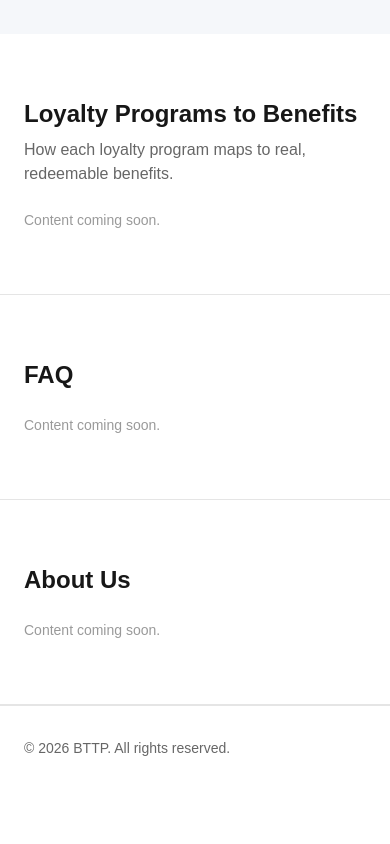
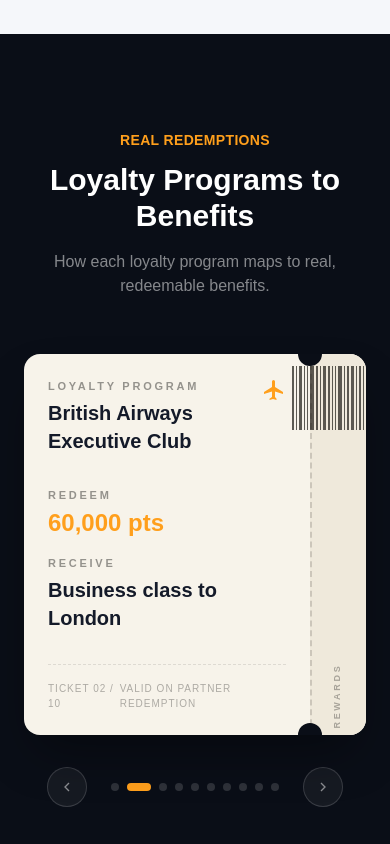
Before and after one commit to Ayush-Patel-56/BTTP-website, a Next.js app: page / in a window 390 px wide. Shown: the part 8140-8984 px from the top of the page. Before the commit the page ends 8930 px from the top, so only its background shows below. Built offline with nearby package versions, Linux system fonts and the light colour scheme.

Commit message:
feat: build boarding-pass carousel for loyalty programs to benefits section

```diff
--- a/src/app/globals.css
+++ b/src/app/globals.css
@@ -14,6 +14,7 @@
   --font-mono: var(--font-geist-mono);
   --animate-marquee-left: marquee-left 40s linear infinite;
   --animate-marquee-right: marquee-right 40s linear infinite;
+  --animate-ticket-in: ticket-in 0.5s cubic-bezier(0.16, 1, 0.3, 1) both;
 }
 
 @keyframes marquee-left {
@@ -34,10 +35,25 @@
   }
 }
 
+@keyframes ticket-in {
+  from {
+    opacity: 0;
+    transform: translateY(10px) scale(0.98);
+  }
+  to {
+    opacity: 1;
+    transform: translateY(0) scale(1);
+  }
+}
+
 @media (prefers-reduced-motion: reduce) {
   .animate-marquee-left,
   .animate-marquee-right {
     animation-play-state: paused;
+  }
+
+  .animate-ticket-in {
+    animation: none;
   }
 }
 
--- a/src/components/home/LoyaltyBenefits.tsx
+++ b/src/components/home/LoyaltyBenefits.tsx
@@ -1,10 +1,187 @@
-import SectionPlaceholder from "./SectionPlaceholder";
+"use client";
+
+import { useEffect, useRef, useState } from "react";
+
+interface Redemption {
+  program: string;
+  points: number;
+  benefit: string;
+}
+
+const redemptions: Redemption[] = [
+  { program: "Air India Maharaja", points: 40000, benefit: "Economy return to Dubai" },
+  { program: "British Airways Executive Club", points: 60000, benefit: "Business class to London" },
+  { program: "Marriott Bonvoy", points: 85000, benefit: "3 nights, Maldives overwater villa" },
+  { program: "Hilton Honors", points: 95000, benefit: "4 nights, Bali beach resort" },
+  { program: "Emirates Skywards", points: 65000, benefit: "Business class to Dubai" },
+  { program: "Singapore Airlines KrisFlyer", points: 55000, benefit: "Premium economy to Singapore" },
+  { program: "IHG One Rewards", points: 70000, benefit: "3 nights, Bangkok city hotel" },
+  { program: "Qatar Airways Privilege Club", points: 75000, benefit: "Business class to Doha" },
+  { program: "ALL – Accor Live Limitless", points: 50000, benefit: "2 nights, Paris luxury suite" },
+  { program: "United MileagePlus", points: 45000, benefit: "Economy return to New York" },
+];
+
+const AUTOPLAY_MS = 4200;
+
+function PlaneIcon({ className }: { className?: string }) {
+  return (
+    <svg viewBox="0 0 24 24" fill="currentColor" className={className}>
+      <path d="M21 16v-2l-8-5V3.5a1.5 1.5 0 0 0-3 0V9l-8 5v2l8-2.5V19l-2.5 1.8V22l3.5-1 3.5 1v-1.2L13 19v-5.5l8 2.5z" />
+    </svg>
+  );
+}
+
+function ArrowButton({
+  direction,
+  onClick,
+}: {
+  direction: "left" | "right";
+  onClick: () => void;
+}) {
+  return (
+    <button
+      type="button"
+      onClick={onClick}
+      aria-label={direction === "left" ? "Previous redemption" : "Next redemption"}
+      className="flex h-10 w-10 shrink-0 items-center justify-center rounded-full border border-white/15 bg-white/5 text-white/50 transition hover:border-white/30 hover:text-white"
+    >
+      <svg viewBox="0 0 24 24" fill="none" stroke="currentColor" strokeWidth={2} className="h-4 w-4">
+        {direction === "left" ? <path d="M15 18l-6-6 6-6" /> : <path d="M9 18l6-6-6-6" />}
+      </svg>
+    </button>
+  );
+}
+
+function Barcode() {
+  const bars = [2, 1, 3, 1, 1, 4, 2, 1, 3, 2, 1, 1, 4, 1, 2, 3, 1, 2, 1, 4, 2, 1, 3, 1];
+  return (
+    <div className="flex h-16 items-stretch gap-[2px] sm:h-20">
+      {bars.map((width, index) => (
+        <span key={index} className="bg-[#1c1a15]/70" style={{ width: `${width}px` }} />
+      ))}
+    </div>
+  );
+}
+
+function TicketCard({ entry, index }: { entry: Redemption; index: number }) {
+  return (
+    <div className="flex overflow-hidden rounded-2xl bg-[#f7f3ea] shadow-2xl shadow-black/40">
+      <div className="flex flex-1 flex-col justify-between p-6 sm:p-10">
+        <div className="flex items-start justify-between gap-4">
+          <div>
+            <p className="text-[11px] font-semibold tracking-[0.25em] text-black/40 uppercase">
+              Loyalty Program
+            </p>
+            <p className="mt-1 text-xl font-bold text-[#141a29] sm:text-2xl">{entry.program}</p>
+          </div>
+          <PlaneIcon className="h-6 w-6 shrink-0 text-[#FF9F1C]" />
+        </div>
+
+        <div className="mt-8 flex flex-col gap-4 sm:mt-10 sm:flex-row sm:items-end sm:gap-6">
+          <div>
+            <p className="text-[11px] font-semibold tracking-[0.25em] text-black/40 uppercase">
+              Redeem
+            </p>
+            <p className="mt-1 text-2xl font-bold text-[#FF9F1C] sm:text-3xl">
+              {entry.points.toLocaleString()} pts
+            </p>
+          </div>
+          <div className="hidden flex-1 items-center gap-1 pb-2 text-black/20 sm:flex">
+            <span className="h-px flex-1 border-t-2 border-dashed border-black/15" />
+            <PlaneIcon className="h-3.5 w-3.5 shrink-0" />
+          </div>
+          <div>
+            <p className="text-[11px] font-semibold tracking-[0.25em] text-black/40 uppercase">
+              Receive
+            </p>
+            <p className="mt-1 text-xl font-bold text-[#141a29] sm:text-2xl">{entry.benefit}</p>
+          </div>
+        </div>
+
+        <div className="mt-8 flex items-center justify-between border-t border-dashed border-black/10 pt-4 text-[10px] font-medium tracking-widest text-black/30 uppercase">
+          <span>Ticket {String(index + 1).padStart(2, "0")} / {redemptions.length}</span>
+          <span>Valid on partner redemption</span>
+        </div>
+      </div>
+
+      <div className="relative w-0">
+        <div className="h-full border-l-2 border-dashed border-black/15" />
+        <span className="absolute top-0 left-0 h-6 w-6 -translate-x-1/2 -translate-y-1/2 rounded-full bg-[#0a0e17]" />
+        <span className="absolute bottom-0 left-0 h-6 w-6 -translate-x-1/2 translate-y-1/2 rounded-full bg-[#0a0e17]" />
+      </div>
+
+      <div className="flex w-14 shrink-0 flex-col items-center justify-between bg-[#efe9db] p-3 sm:w-16">
+        <Barcode />
+        <span className="-rotate-90 text-[9px] font-semibold tracking-[0.3em] whitespace-nowrap text-black/30 uppercase">
+          BTTP Rewards
+        </span>
+      </div>
+    </div>
+  );
+}
 
 export default function LoyaltyBenefits() {
+  const [activeIndex, setActiveIndex] = useState(0);
+  const [paused, setPaused] = useState(false);
+
+  useEffect(() => {
+    if (paused) return;
+    if (window.matchMedia("(prefers-reduced-motion: reduce)").matches) return;
+
+    const id = setInterval(() => {
+      setActiveIndex((prev) => (prev + 1) % redemptions.length);
+    }, AUTOPLAY_MS);
+
+    return () => clearInterval(id);
+  }, [paused]);
+
+  const intervalPauseRef = useRef<ReturnType<typeof setTimeout> | undefined>(undefined);
+  function goTo(index: number) {
+    setActiveIndex((index + redemptions.length) % redemptions.length);
+    setPaused(true);
+    clearTimeout(intervalPauseRef.current);
+    intervalPauseRef.current = setTimeout(() => setPaused(false), AUTOPLAY_MS * 2);
+  }
+
   return (
-    <SectionPlaceholder
-      title="Loyalty Programs to Benefits"
-      description="How each loyalty program maps to real, redeemable benefits."
-    />
+    <section className="bg-[#0a0e17] px-6 py-24">
+      <div className="mx-auto max-w-5xl">
+        <div className="mx-auto max-w-2xl text-center">
+          <p className="text-sm font-semibold tracking-wide text-[#FF9F1C] uppercase">
+            Real Redemptions
+          </p>
+          <h2 className="mt-3 text-3xl font-bold text-white sm:text-4xl">
+            Loyalty Programs to Benefits
+          </h2>
+          <p className="mx-auto mt-4 max-w-xl text-white/50">
+            How each loyalty program maps to real, redeemable benefits.
+          </p>
+        </div>
+
+        <div className="mt-14 flex flex-col items-center">
+          <div key={activeIndex} className="animate-ticket-in w-full max-w-2xl">
+            <TicketCard entry={redemptions[activeIndex]} index={activeIndex} />
+          </div>
+
+          <div className="mt-8 flex items-center gap-6">
+            <ArrowButton direction="left" onClick={() => goTo(activeIndex - 1)} />
+            <div className="flex items-center gap-2">
+              {redemptions.map((_, index) => (
+                <button
+                  key={index}
+                  type="button"
+                  onClick={() => goTo(index)}
+                  aria-label={`Go to ${redemptions[index].program}`}
+                  className={`h-2 rounded-full transition-all ${
+                    index === activeIndex ? "w-6 bg-[#FF9F1C]" : "w-2 bg-white/15"
+                  }`}
+                />
+              ))}
+            </div>
+            <ArrowButton direction="right" onClick={() => goTo(activeIndex + 1)} />
+          </div>
+        </div>
+      </div>
+    </section>
   );
 }
```
